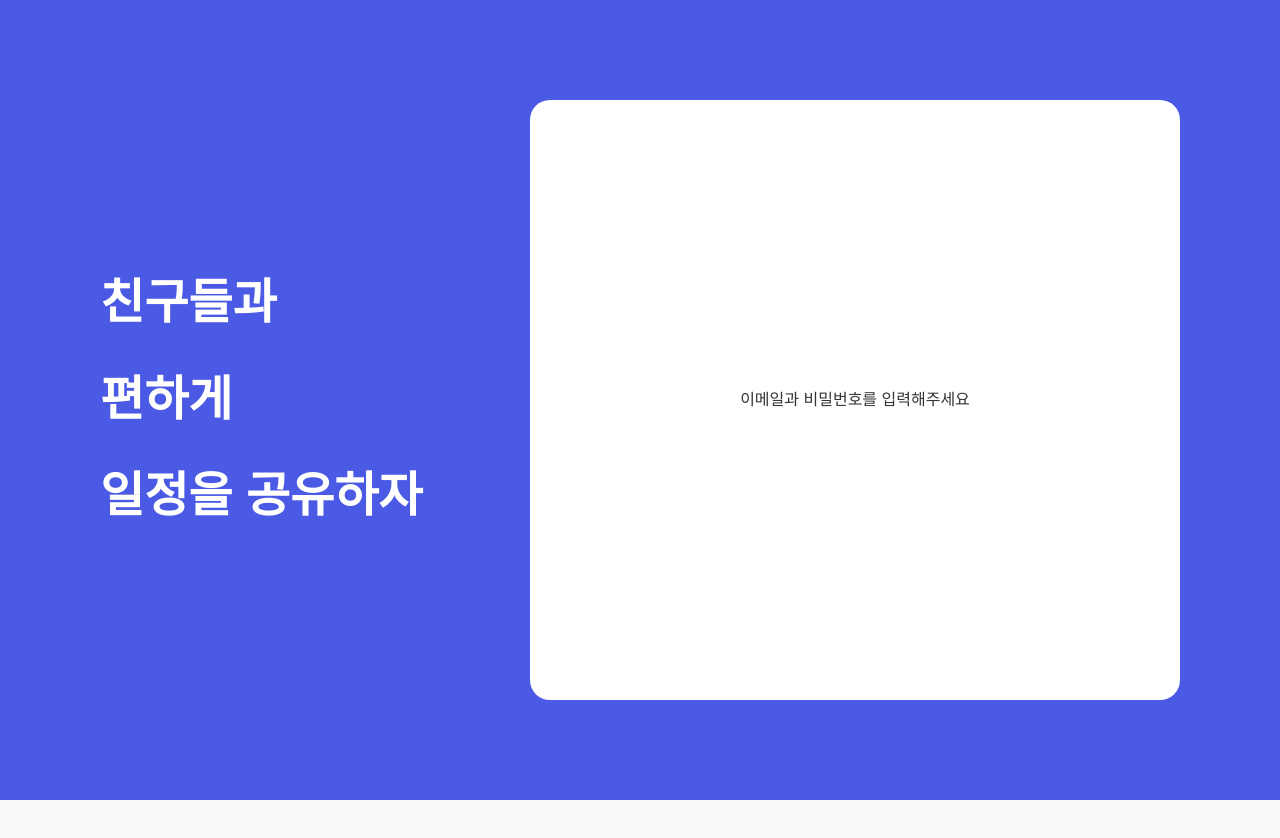
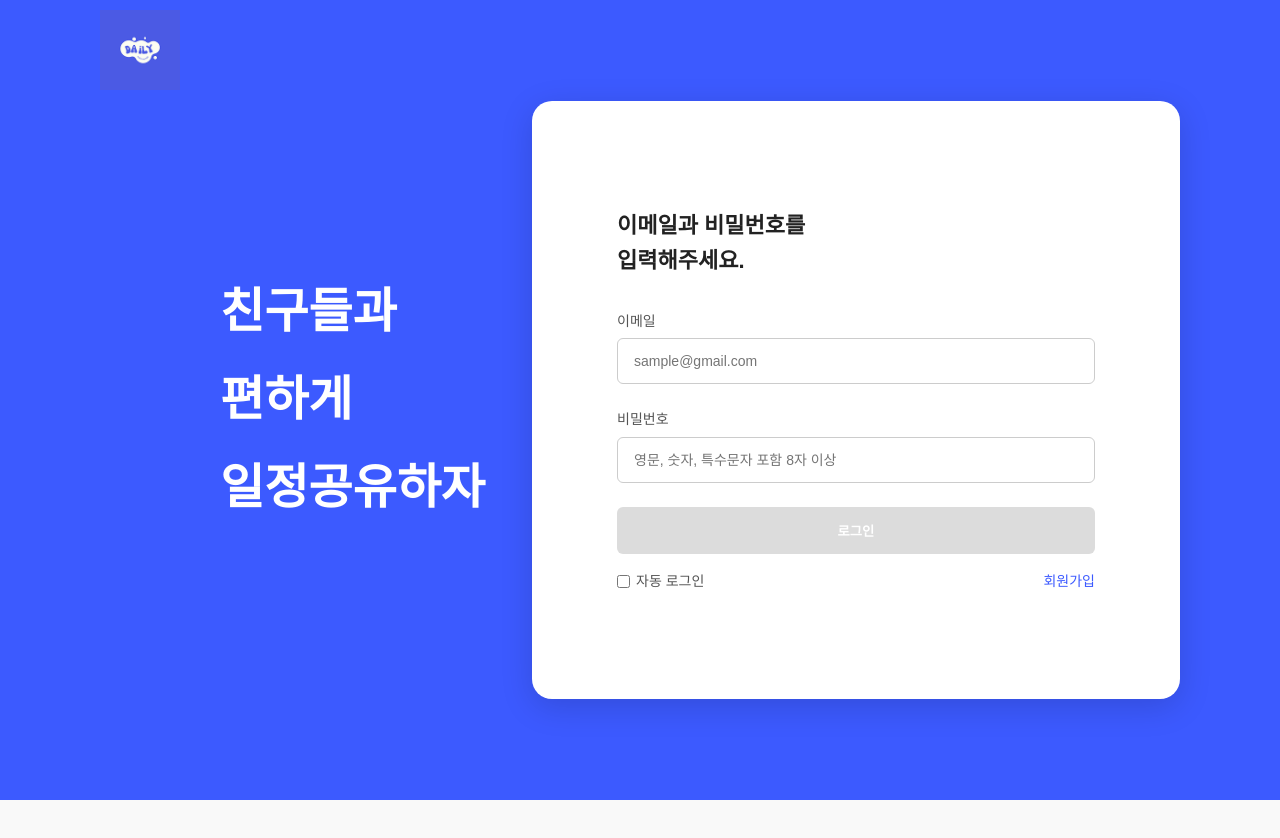
Before and after one commit to Doongiho/Calendar, a React (Create React App) app in the folder front/: page / in a window 1280 px wide. Shown: the top 838 px of the page. Before the commit the page ends 800 px from the top, so only its background shows below. Built offline with nearby package versions, Linux system fonts and the light colour scheme; a small style sheet from the web is missing.

Commit message:
로그인 페이지

```diff
--- /dev/null
+++ b/front/src/pages/LoginPage.css
@@ -0,0 +1,137 @@
+/* 전체 배경 */
+.login-container {
+  width: 100vw;
+  height: 100vh;
+  background-color: #3c5aff;
+  display: flex;
+  justify-content: center;
+  align-items: center;
+}
+
+/* 전체 콘텐츠 정렬 */
+.login-content {
+  display: flex;
+  width: 1920px;
+  height: 1080px;
+  padding: 0 100px;
+  box-sizing: border-box;
+  align-items: center;
+  justify-content: space-between;
+}
+
+/* 왼쪽 영역 */
+.login-left {
+  display: flex;
+  flex-direction: column;
+  justify-content: center;
+  position: relative;
+  height: 100%;
+}
+
+/* 사진 */
+.login-logo {
+  width: 80px;
+  height: 80px;
+  position: absolute;
+  top: 150px;
+  left: 0;
+}
+
+.login-message {
+  color: white;
+  font-size: 48px;
+  font-weight: bold;
+  line-height: 68px;
+  display: flex;
+  flex-direction: column;
+  gap: 20px;
+  padding-left: 120px;
+}
+
+/* 오른쪽 영역 */
+.login-right {
+  display: flex;
+  align-items: center;
+  justify-content: center;
+  height: 100%;
+}
+
+/* 로그인 박스 */
+.login-box {
+  width: 648px;
+  height: 598px;
+  background-color: white;
+  border-radius: 20px;
+  box-shadow: 0 8px 32px rgba(0, 0, 0, 0.15);
+  display: flex; /* 중앙 정렬을 위한 설정 */
+  align-items: center;
+  justify-content: center;
+}
+
+.login-inner {
+  width: 100%;
+  padding: 0 85px;
+  display: flex;
+  flex-direction: column;
+  justify-content: center;
+}
+
+/* 폼 내부 요소들 */
+.login-title {
+  font-size: 22px; /* 큼직하고 */
+  font-weight: 700; /* 굵고 */
+  color: #222;
+  line-height: 1.6;
+  margin-bottom: 32px;
+}
+
+.login-label {
+  font-size: 14px;
+  color: #555;
+  margin-bottom: 6px;
+  display: block;
+}
+
+.login-input {
+  width: 100%;
+  padding: 14px 16px;
+  margin-bottom: 24px;
+  border: 1px solid #ccc;
+  border-radius: 6px;
+  font-size: 14px;
+}
+
+.login-button {
+  width: 100%;
+  padding: 14px 0;
+  background-color: #dcdcdc;
+  color: white;
+  font-weight: 600;
+  border: none;
+  border-radius: 6px;
+  margin-bottom: 16px;
+  cursor: not-allowed;
+}
+
+.login-footer {
+  display: flex;
+  justify-content: space-between;
+  font-size: 14px;
+  align-items: center;
+}
+
+.checkbox {
+  display: flex;
+  align-items: center;
+  gap: 6px;
+  color: #555;
+}
+
+.signup-link {
+  color: #3c5aff;
+  text-decoration: none;
+}
+
+.signup-link:hover {
+  text-decoration: underline;
+}
--- a/front/src/pages/LoginPage.js
+++ b/front/src/pages/LoginPage.js
@@ -1,48 +1,67 @@
-import React from 'react'; // React 라이브러리 가져오기
+import React from 'react';
+import './LoginPage.css';
 
-const LoginPage = () => {
-  // LoginPage라는 함수형 컴포넌트 선언
+export default function LoginPage() {
   return (
-    <div
-      style={{
-        width: '100vw', // 화면 전체 너비
-        height: '100vh', // 화면 전체 높이
-        backgroundColor: '#4B5AE4', // 배경색 설정
-        display: 'flex', // Flexbox 레이아웃 적용
-        justifyContent: 'space-between', // 좌우 여백과 정렬
-        alignItems: 'center', // 세로 방향 중앙 정렬
-        flexDirection: 'row', // 요소들을 가로로 배치
-        padding: '0 100px', // 좌우 여백
-      }}
-    >
-      <div style={{ display: 'flex', flexDirection: 'column' }}>
-        <h1 style={{ color: 'white', fontSize: '48px', margin: '10px 0' }}>
-          친구들과
-        </h1>
-        <h1 style={{ color: 'white', fontSize: '48px', margin: '10px 0' }}>
-          편하게
-        </h1>
-        <h1 style={{ color: 'white', fontSize: '48px', margin: '10px 0' }}>
-          일정을 공유하자
-        </h1>
-      </div>
+    <div className="login-container">
+      <div className="login-content">
+        {/* 왼쪽 */}
+        <div className="login-left">
+          <img src="/img/ERY 1.png" alt="로고" className="login-logo" />
+          <div className="login-message">
+            <div>친구들과</div>
+            <div>편하게</div>
+            <div>일정공유하자</div>
+          </div>
+        </div>
 
-      <div
-        style={{
-          width: '650px', // 박스 너비
-          height: '600px', // 박스 높이
-          backgroundColor: 'white', // 흰색 박스
-          borderRadius: '20px', // 꼭지점 라운드 처리
-          //boxShadow: '0 4px 10px rgba(0, 0, 0, 0.1)', // 살짝 그림자
-          display: 'flex',
-          justifyContent: 'center',
-          alignItems: 'center',
-        }}
-      >
-        <p>이메일과 비밀번호를 입력해주세요</p>
+        {/* 오른쪽 */}
+        <div className="login-right">
+          <div className="login-box">
+            <div className="login-inner">
+              <div className="login-title">
+                이메일과 비밀번호를
+                <br />
+                입력해주세요.
+              </div>
+
+              <label htmlFor="email" className="login-label">
+                이메일
+              </label>
+              <input
+                id="email"
+                type="email"
+                placeholder="sample@gmail.com"
+                className="login-input"
+              />
+
+              <label htmlFor="password" className="login-label">
+                비밀번호
+              </label>
+              <input
+                id="password"
+                type="password"
+                placeholder="영문, 숫자, 특수문자 포함 8자 이상"
+                className="login-input"
+              />
+
+              <button className="login-button" disabled>
+                로그인
+              </button>
+
+              <div className="login-footer">
+                <label className="checkbox">
+                  <input type="checkbox" />
+                  <span>자동 로그인</span>
+                </label>
+                <a href="#" className="signup-link">
+                  회원가입
+                </a>
+              </div>
+            </div>
+          </div>
+        </div>
       </div>
     </div>
   );
-};
-
-export default LoginPage; // LoginPage 컴포넌트 내보내기
+}
```
Also changed, not shown: front/public/img/ERY 1.png (added).
